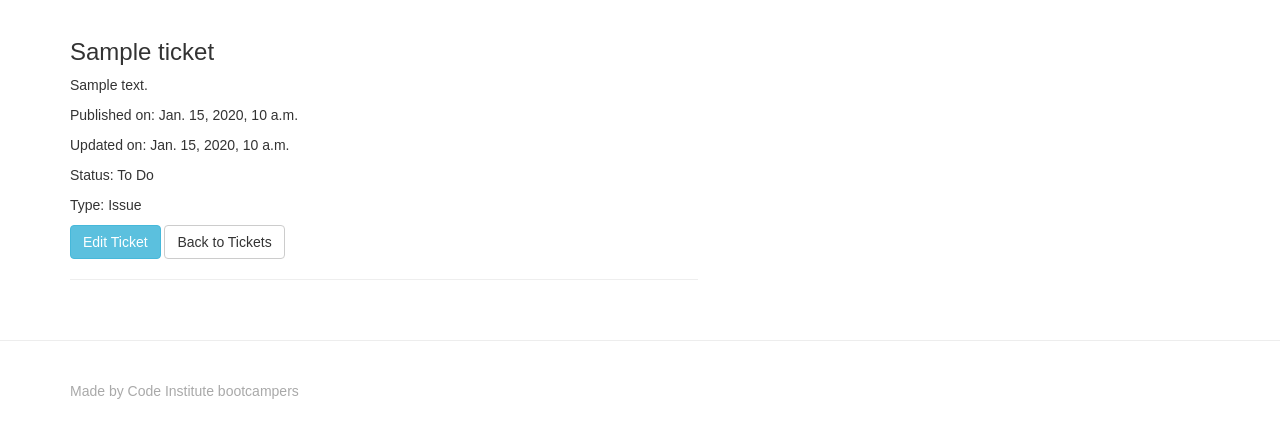
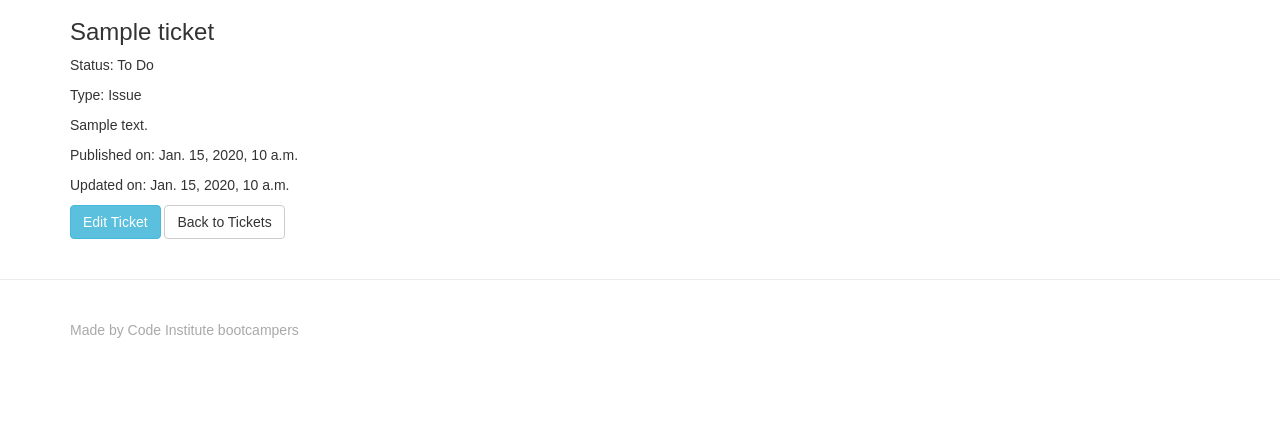
Before and after one commit to leonxx-dev/issue-tracker, a Django app: page /tickets/1/ in a window 1280 px wide. Shown: the part 51-489 px from the top of the page. Run offline with Django 3.2, Linux system fonts and the light colour scheme; tables that the repository leaves empty hold one stand-in row (values such as "Sample post"); some libraries are stand-ins or nearby versions.

Commit message:
Added some style for tickets app

```diff
--- a/static/css/custom.css
+++ b/static/css/custom.css
@@ -20,6 +20,6 @@ footer {
 }
 
 .button-centre-right {
-    margin-top: 2em;
+    margin-top: 1.5em;
     float: right;
 }
--- a/tickets/templates/ticketdetail.html
+++ b/tickets/templates/ticketdetail.html
@@ -1,21 +1,15 @@
 {% extends "base.html" %}
 {% block content %}
-    <div class="row">
-        <div class="col-sm-10 col-md-9">
-            <h3>{{ Ticket.title }}</h3>
-            <div class="row">
-                <div class="col-xs-9">
+<div class="row ticket-detail">
+    <div class="col-xs-12">
         <h3>{{ ticket.title }}</h3>
+        <p><span class="boldtext">Status:</span> {{ ticket.status }}</p>
+        <p><span class="boldtext">Type:</span> {{ticket.ticket_type}}</p>
         <p>{{ ticket.content }}</p>
         <p><span class="boldtext">Published on:</span> {{ ticket.published_date }} </p>
         <p><span class="boldtext">Updated on:</span> {{ ticket.update_date }} </p>
-                    <p><span class="boldtext">Status:</span> {{ ticket.status }}</p>
-                    <p><span class="boldtext">Type:</span> {{ticket.ticket_type}}</p>
         <a href="{% url 'edit_ticket' ticket.id %}" class="btn btn-info">Edit Ticket</a>
         <a href="{% url 'get_tickets' %}" class="btn btn-default">Back to Tickets</a>
-                    <hr>
-                </div>
-            </div>
     </div>
 </div>
 {% endblock %}
--- a/tickets/templates/tickets.html
+++ b/tickets/templates/tickets.html
@@ -2,10 +2,10 @@
 {% block content %}
     <div class="container">
         <div class="row">
-            <div class="col-sm-6">
+            <div class="col-xs-6">
                 <h1>Tickets</h1>
             </div>
-            <div class="col-sm-6">
+            <div class="col-xs-6">
                 <a href="{% url 'new_ticket' %}"  class="btn btn-success button-centre-right">Create Ticket</a>
             </div>
         </div>
@@ -20,7 +20,7 @@
                         <h3>{{ ticket.title }}</h3>
                         <p><span class="boldtext">Status:</span> {{ticket.status}}</p>
                         <p><span class="boldtext">Type:</span> {{ticket.ticket_type}}</p>
-                        <p>{{ ticket.content|truncatewords:30 }}</p>
+                        <p>{{ ticket.content|truncatewords:12 }}</p>
                         <p><a href="{% url 'ticket_detail' ticket.id %}"  class="btn btn-primary">Read more</a></p>
                         <div>
                             <p><small><span class="boldtext">Published on:</span> {{ ticket.published_date }}</small></p>
```
Lines whose indentation alone changed are shown as unchanged.
